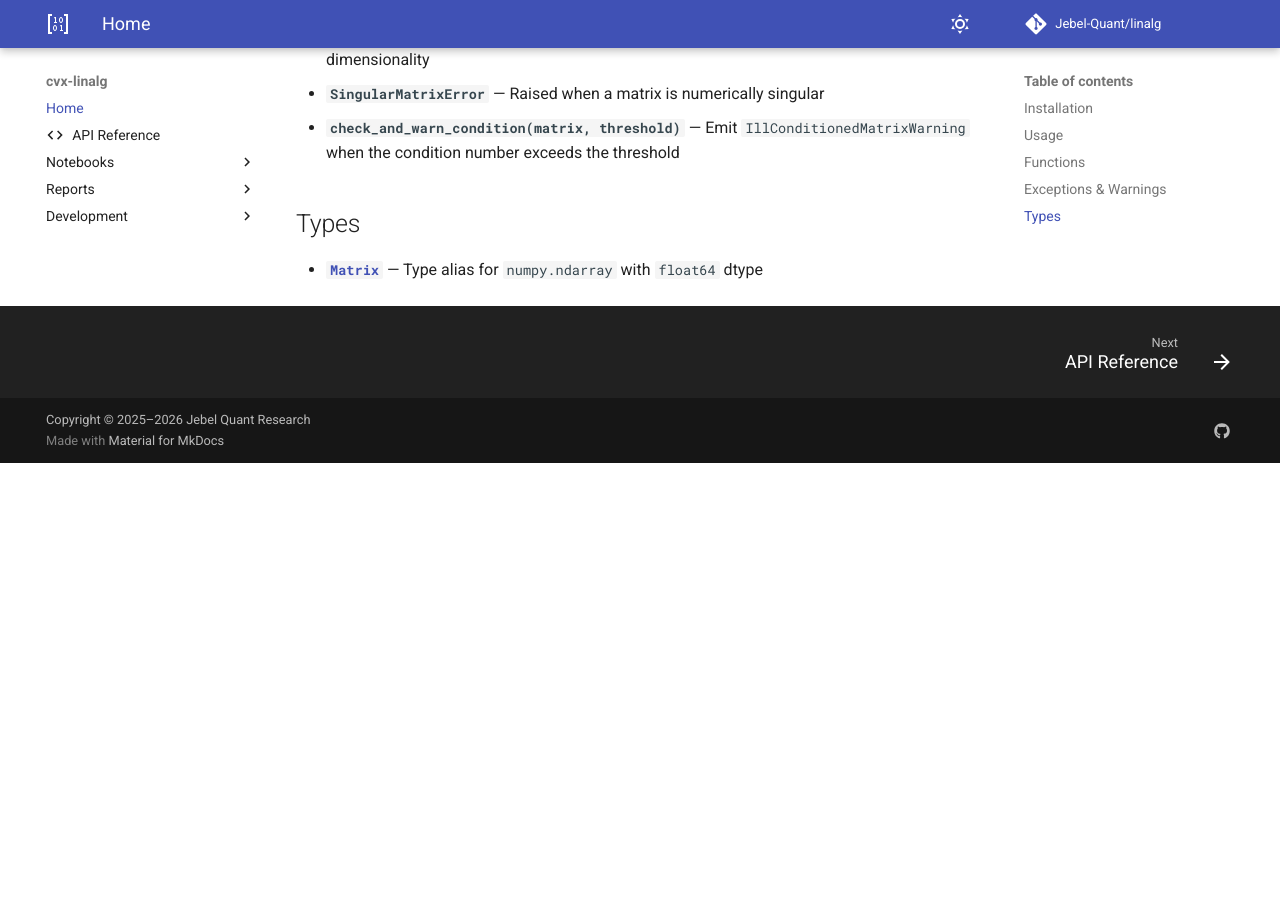
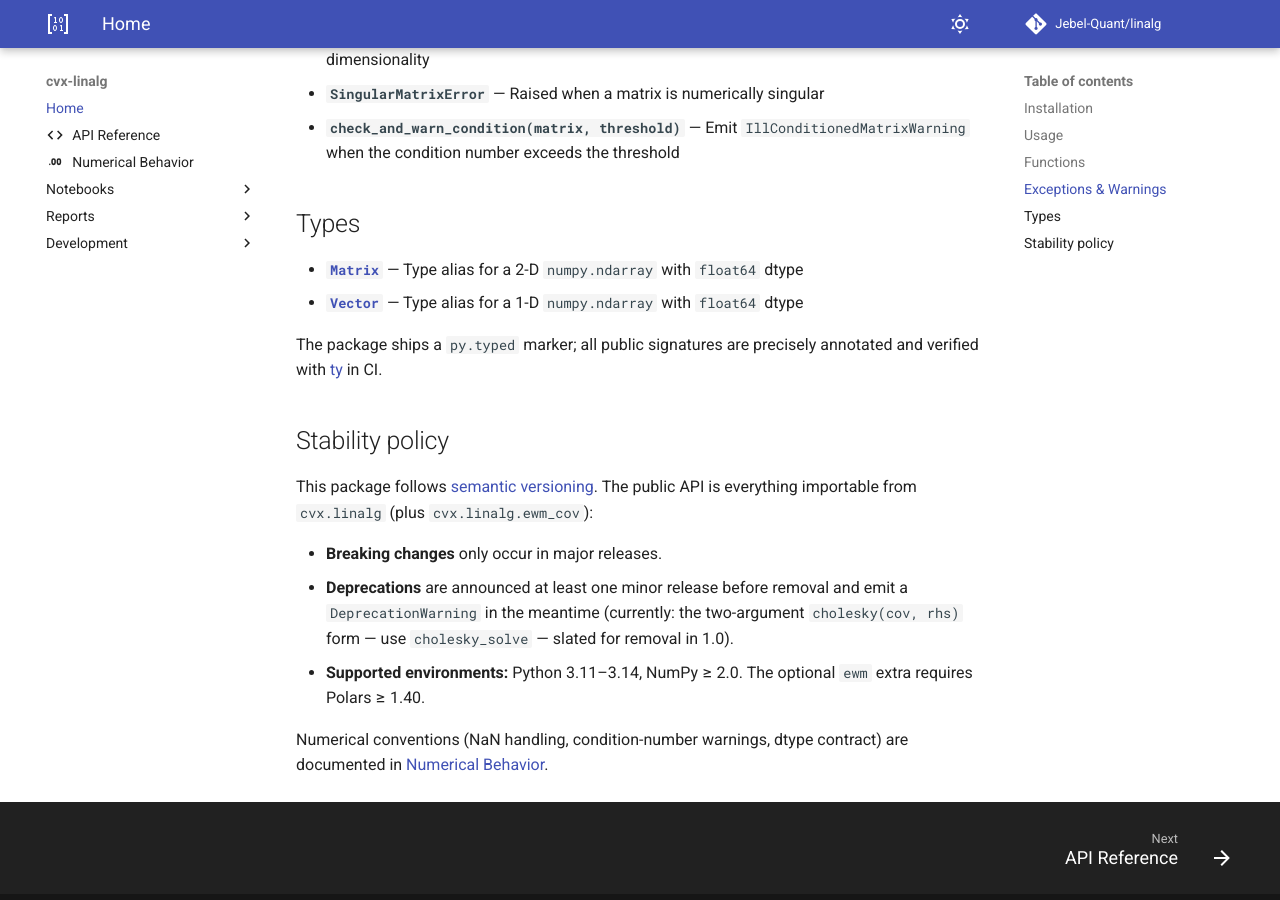
Before and after one commit to Jebel-Quant/linalg, an MkDocs documentation site: the page built from docs/index.md, in a window 1280 px wide and 900 px high, scrolled down 2461 px. Built offline with MkDocs 1.6.1 and Material for MkDocs 9.7.7, drawn with Linux system fonts in a browser that asks for light colours; comment, search, counter and statistics services are not loaded; before the commit the page ends 2924 px from its top, so only the background shows below that.

Commit message:
docs: add numerical-behavior page, mutation baseline, and stability policy
Document the NaN-awareness contract, cond_threshold convention, dtype
contract, and BLAS backend differences in one place; record the mutation
testing baseline with the equivalent-mutant analysis; add a semver/
deprecation/support policy section to the README ahead of 1.0.

Co-Authored-By: Claude Fable 5 <noreply@anthropic.com>

```diff
--- a/README.md
+++ b/README.md
@@ -70,4 +70,23 @@ All exceptions and warnings live in [`exceptions.py`](https://github.com/Jebel-Q
 
 ## Types
 
-- **[`Matrix`](https://github.com/Jebel-Quant/linalg/blob/main/src/cvx/linalg/types.py)** — Type alias for `numpy.ndarray` with `float64` dtype
+- **[`Matrix`](https://github.com/Jebel-Quant/linalg/blob/main/src/cvx/linalg/types.py)** — Type alias for a 2-D `numpy.ndarray` with `float64` dtype
+- **[`Vector`](https://github.com/Jebel-Quant/linalg/blob/main/src/cvx/linalg/types.py)** — Type alias for a 1-D `numpy.ndarray` with `float64` dtype
+
+The package ships a `py.typed` marker; all public signatures are precisely annotated and verified with [ty](https://github.com/astral-sh/ty) in CI.
+
+## Stability policy
+
+This package follows [semantic versioning](https://semver.org). The public API
+is everything importable from `cvx.linalg` (plus `cvx.linalg.ewm_cov`):
+
+- **Breaking changes** only occur in major releases.
+- **Deprecations** are announced at least one minor release before removal and
+  emit a `DeprecationWarning` in the meantime (currently: the two-argument
+  `cholesky(cov, rhs)` form — use `cholesky_solve` — slated for removal in 1.0).
+- **Supported environments:** Python 3.11–3.14, NumPy ≥ 2.0. The optional
+  `ewm` extra requires Polars ≥ 1.40.
+
+Numerical conventions (NaN handling, condition-number warnings, dtype
+contract) are documented in
+[Numerical Behavior](https://jebel-quant.github.io/linalg/numerical-behavior/).
--- a/mkdocs.yml
+++ b/mkdocs.yml
@@ -11,6 +11,7 @@ copyright: Copyright &copy; 2025–2026 Jebel Quant Research
 nav:
   - Home: index.md
   - API Reference: api.md
+  - Numerical Behavior: numerical-behavior.md
   - Notebooks:
     - End to End: notebooks/end_to_end.html
     - Norms and Validity: notebooks/norms_and_validity.html
@@ -21,6 +22,7 @@ nav:
     - Hypothesis Report: reports/hypothesis/report.html
   - Development:
     - Tests: development/TESTS.md
+    - Mutation Testing: development/MUTATION.md
 
 extra:
   social:
```
Also changed, not shown: docs/development/MUTATION.md (added, +31 -0 lines), docs/numerical-behavior.md (added, +63 -0 lines).
